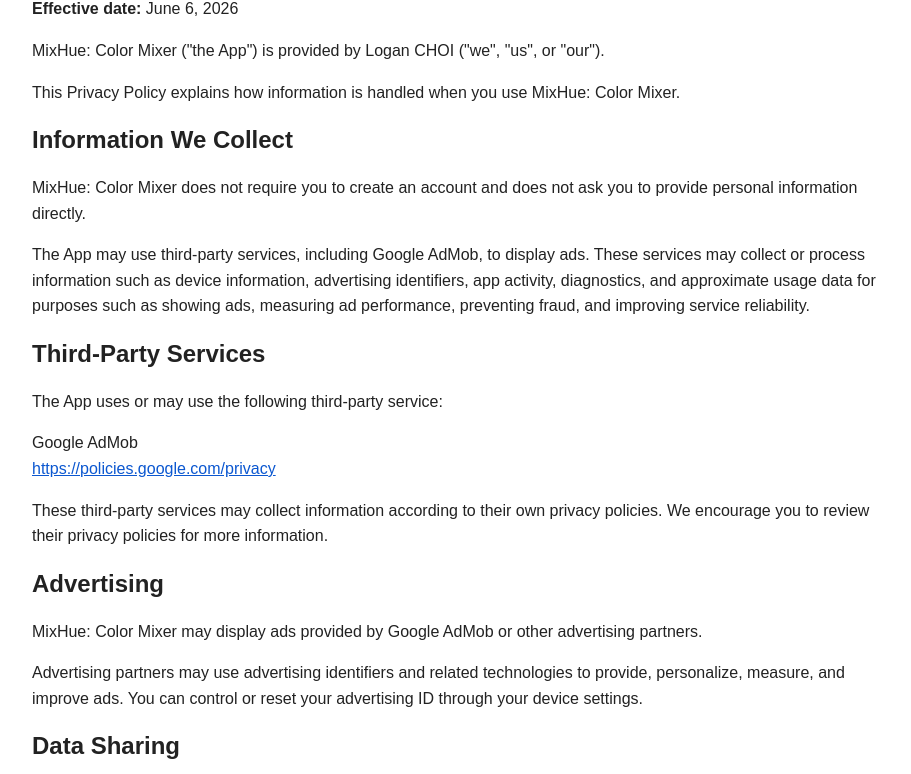
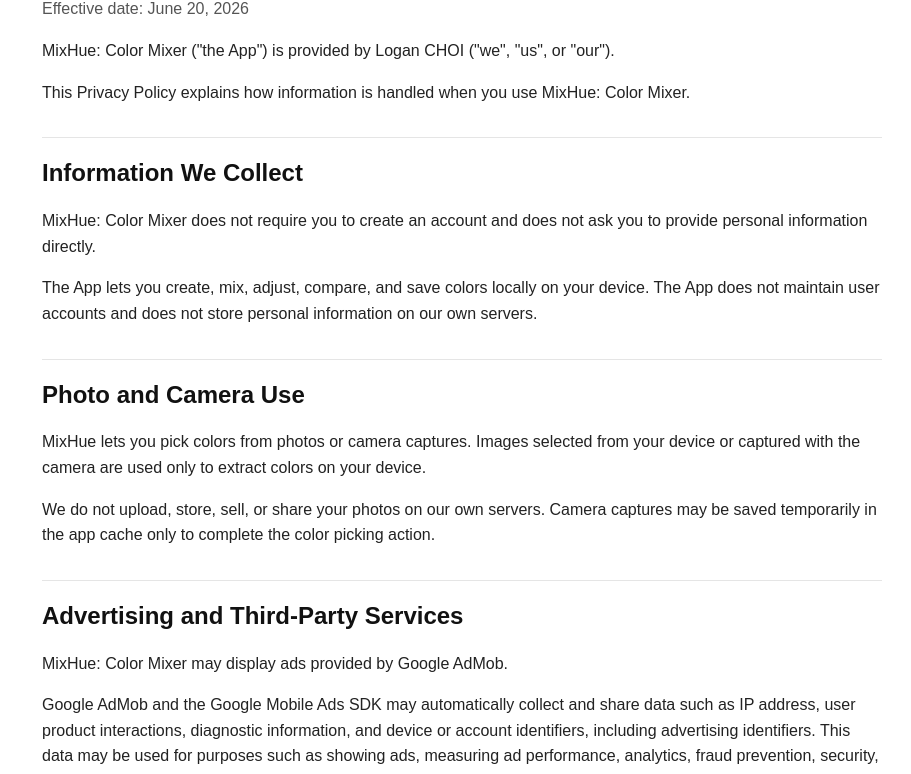
Before and after one commit to LoganCHOI-dev/mixhue-privacy, a plain HTML site: page index.html in a window 1280 px wide. Shown: the part 105-879 px from the top of the page, without its empty margins (178-1089 px from the left). Drawn offline with Linux system fonts and the light colour scheme.

Commit message:
Update index.html

```diff
--- a/index.html
+++ b/index.html
@@ -3,28 +3,46 @@
 <head>
   <meta charset="utf-8">
   <meta name="viewport" content="width=device-width, initial-scale=1">
-  <title>Privacy Policy - MixHue: Color Mixer</title>
+  <title>Privacy Policy | MixHue: Color Mixer</title>
   <style>
     body {
       font-family: Arial, sans-serif;
       line-height: 1.6;
-      max-width: 860px;
-      margin: 40px auto;
-      padding: 0 20px;
+      max-width: 840px;
+      margin: 0 auto;
+      padding: 32px 20px;
       color: #222;
+      background: #fff;
     }
+
     h1, h2 {
       line-height: 1.25;
+      color: #111;
     }
+
+    h1 {
+      margin-bottom: 8px;
+    }
+
+    h2 {
+      margin-top: 32px;
+      border-top: 1px solid #e5e5e5;
+      padding-top: 20px;
+    }
+
     a {
       color: #0b57d0;
+    }
+
+    .updated {
+      color: #555;
+      margin-top: 0;
     }
   </style>
 </head>
 <body>
   <h1>Privacy Policy</h1>
-
-  <p><strong>Effective date:</strong> June 6, 2026</p>
+  <p class="updated">Effective date: June 20, 2026</p>
 
   <p>MixHue: Color Mixer ("the App") is provided by Logan CHOI ("we", "us", or "our").</p>
 
@@ -34,24 +52,33 @@
 
   <p>MixHue: Color Mixer does not require you to create an account and does not ask you to provide personal information directly.</p>
 
-  <p>The App may use third-party services, including Google AdMob, to display ads. These services may collect or process information such as device information, advertising identifiers, app activity, diagnostics, and approximate usage data for purposes such as showing ads, measuring ad performance, preventing fraud, and improving service reliability.</p>
+  <p>The App lets you create, mix, adjust, compare, and save colors locally on your device. The App does not maintain user accounts and does not store personal information on our own servers.</p>
 
-  <h2>Third-Party Services</h2>
+  <h2>Photo and Camera Use</h2>
 
-  <p>The App uses or may use the following third-party service:</p>
+  <p>MixHue lets you pick colors from photos or camera captures. Images selected from your device or captured with the camera are used only to extract colors on your device.</p>
+
+  <p>We do not upload, store, sell, or share your photos on our own servers. Camera captures may be saved temporarily in the app cache only to complete the color picking action.</p>
+
+  <h2>Advertising and Third-Party Services</h2>
+
+  <p>MixHue: Color Mixer may display ads provided by Google AdMob.</p>
+
+  <p>Google AdMob and the Google Mobile Ads SDK may automatically collect and share data such as IP address, user product interactions, diagnostic information, and device or account identifiers, including advertising identifiers. This data may be used for purposes such as showing ads, measuring ad performance, analytics, fraud prevention, security, and service reliability.</p>
+
+  <p>Google AdMob processes information according to Google's privacy policies and controls:</p>
+
+  <p>
+    Google Privacy Policy<br>
+    <a href="https://policies.google.com/privacy">https://policies.google.com/privacy</a>
+  </p>
 
   <p>
     Google AdMob<br>
-    <a href="https://policies.google.com/privacy">https://policies.google.com/privacy</a>
+    <a href="https://admob.google.com/">https://admob.google.com/</a>
   </p>
 
-  <p>These third-party services may collect information according to their own privacy policies. We encourage you to review their privacy policies for more information.</p>
-
-  <h2>Advertising</h2>
-
-  <p>MixHue: Color Mixer may display ads provided by Google AdMob or other advertising partners.</p>
-
-  <p>Advertising partners may use advertising identifiers and related technologies to provide, personalize, measure, and improve ads. You can control or reset your advertising ID through your device settings.</p>
+  <p>You can control or reset your advertising ID through your device settings. Depending on your region, you may also be shown privacy choices or consent options related to advertising.</p>
 
   <h2>Data Sharing</h2>
 
@@ -62,6 +89,8 @@
   <h2>Data Retention</h2>
 
   <p>MixHue: Color Mixer does not maintain user accounts or store personal information on our own servers.</p>
+
+  <p>Images selected from photos or captured with the camera are used for on-device color extraction. Camera captures may remain temporarily in the app cache and may be removed by the operating system or when app data is cleared.</p>
 
   <p>Third-party services may retain data according to their own retention policies.</p>
 
@@ -85,7 +114,7 @@
 
   <p>
     Logan CHOI<br>
-    weimaraner.logan.choi@gmail.com
+    <a href="mailto:weimaraner.logan.choi@gmail.com">weimaraner.logan.choi@gmail.com</a>
   </p>
 </body>
 </html>
```
